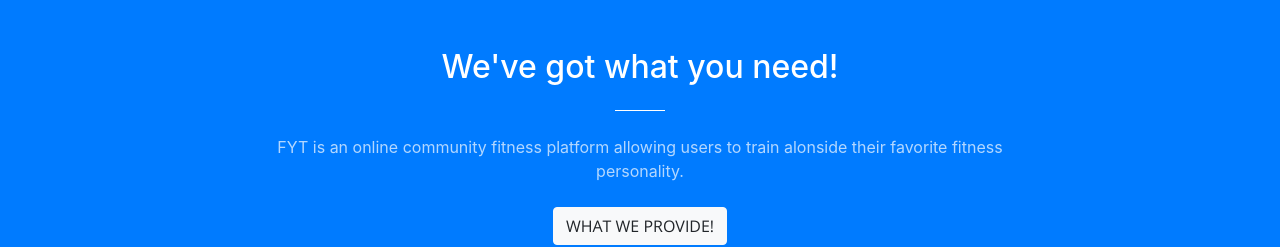
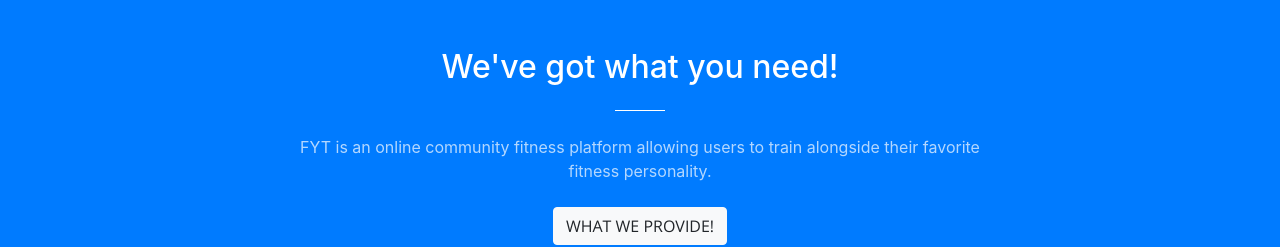
Before and after one commit to ndkcha/fyt, a website with bundled scripts: page index.html in a window 1280 px wide. Shown: the part 880-1127 px from the top of the page. Built offline with nearby package versions, Linux system fonts and the light colour scheme.

Commit message:
Update index.html

```diff
--- a/index.html
+++ b/index.html
@@ -96,7 +96,7 @@
             <div class="col-lg-8 mx-auto text-center">
                 <h2 class="section-heading text-white">We've got what you need!</h2>
                 <hr class="light my-4">
-                <p class="text-faded mb-4">FYT is an online community fitness platform allowing users to train alonside their favorite fitness personality.</p>
+                <p class="text-faded mb-4">FYT is an online community fitness platform allowing users to train alongside their favorite fitness personality.</p>
                 <a class="btn btn-light btn-xl js-scroll-trigger" href="#services">What we provide!</a>
             </div>
         </div>
```
